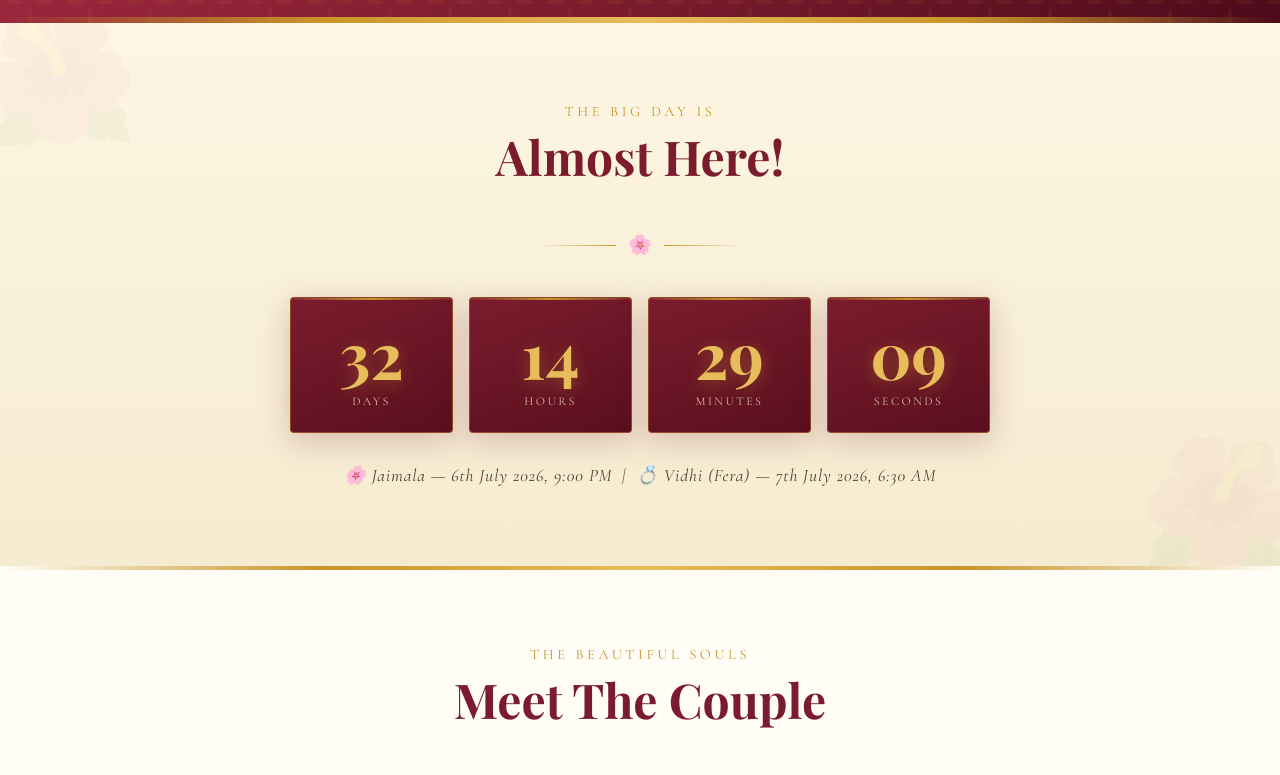
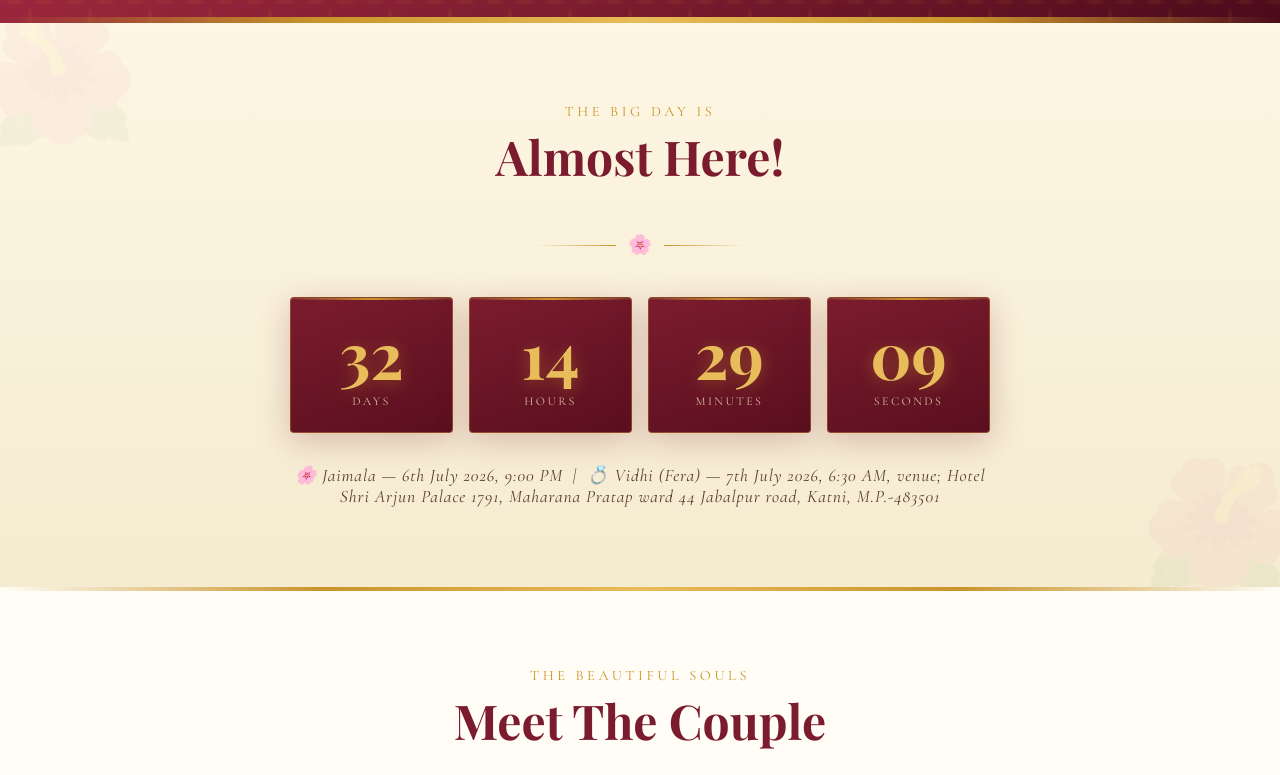
Before and after one commit to NJ-1992/deepti-nilesh-wedding, a React (Vite) app: page / in a window 1280 px wide. Shown: the part 808-1583 px from the top of the page. Built offline with nearby package versions, Linux system fonts and the light colour scheme; a web font is replaced by a local one.

Commit message:
what you changed

```diff
--- a/src/components/Countdown.jsx
+++ b/src/components/Countdown.jsx
@@ -66,7 +66,8 @@ export default function Countdown() {
         </div>
 
         <p className="countdown-footnote">
-          🌸 Jaimala — 6th July 2026, 9:00 PM &nbsp;|&nbsp; 💍 Vidhi (Fera) — 7th July 2026, 6:30 AM
+          🌸 Jaimala — 6th July 2026, 9:00 PM &nbsp;|&nbsp; 💍 Vidhi (Fera) — 7th July 2026, 6:30 AM, venue; Hotel Shri Arjun Palace
+          1791, Maharana Pratap ward 44 Jabalpur road, Katni, M.P.-483501
         </p>
       </div>
     </section>
```
